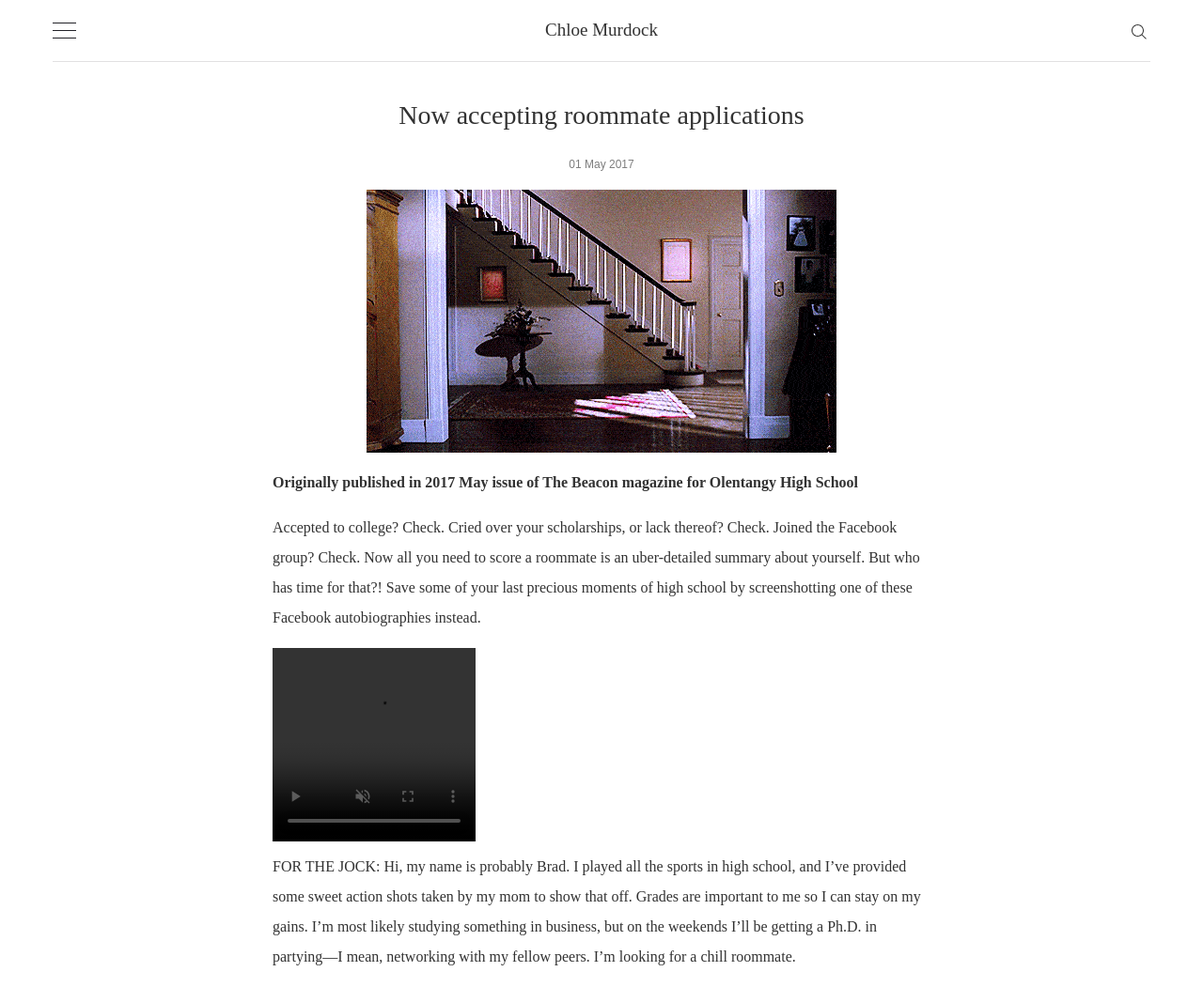
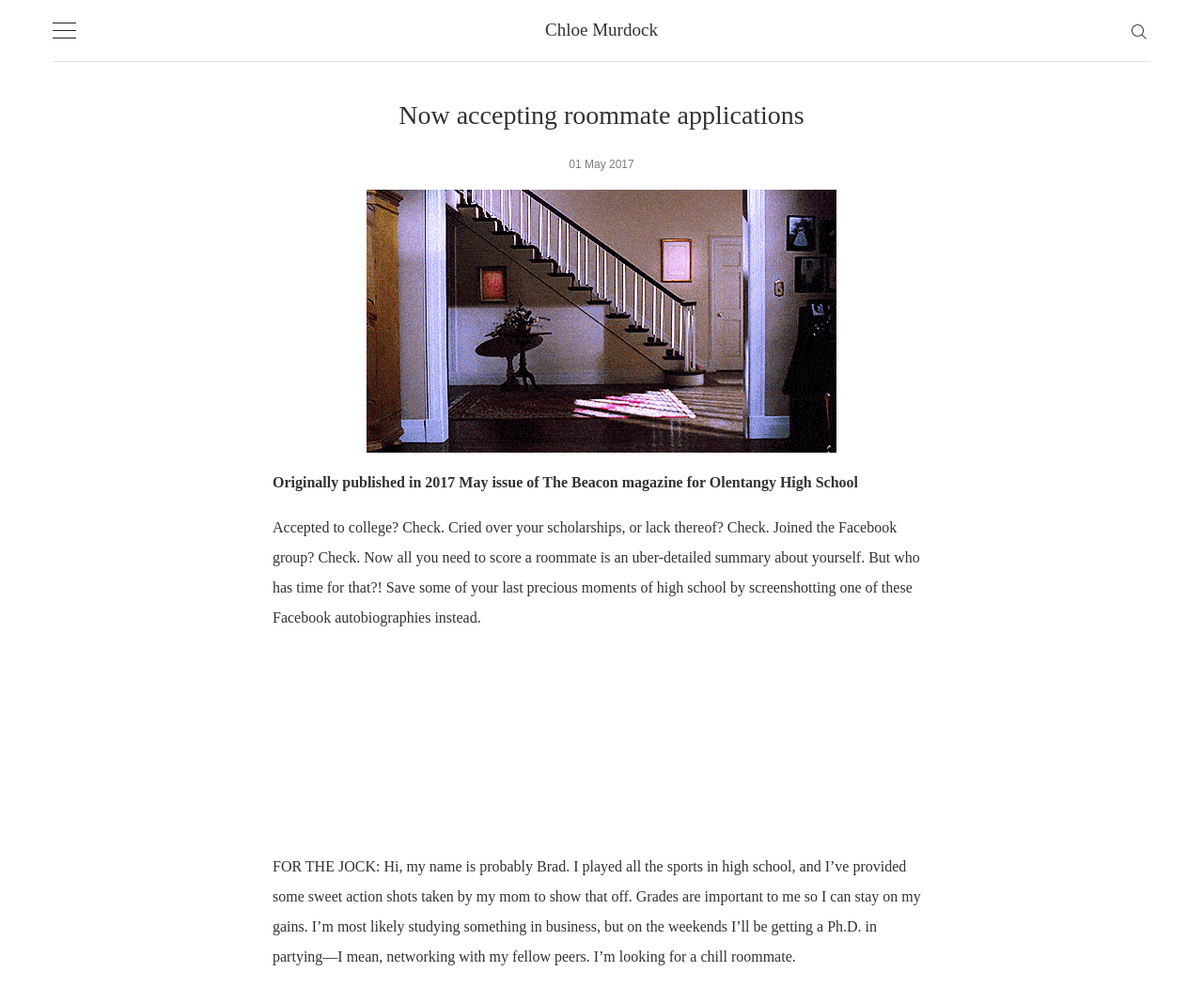
Before and after one commit to chloemurdock/chloemurdock.github.io, a Jekyll site: the page built from _posts/2017-5-1-Now-accepting-roomate-applications.md, in a window 1280 px wide. Shown: the top 1051 px of the page at 94% size. Built offline with Jekyll 4.4.1, drawn with Linux system fonts in a browser that asks for light colours; some web fonts are replaced; grey boxes are pictures that could not be loaded.

Commit message:
Update 2017-5-1-Now-accepting-roomate-applications.md
mp4-control-remove

```diff
--- a/_posts/2017-5-1-Now-accepting-roomate-applications.md
+++ b/_posts/2017-5-1-Now-accepting-roomate-applications.md
@@ -10,29 +10,29 @@ image: '/images/posts/roomate-image.gif'
 
 Accepted to college? Check. Cried over your scholarships, or lack thereof? Check. Joined the Facebook group? Check. Now all you need to score a roommate is an uber-detailed summary about yourself. But who has time for that?! Save some of your last precious moments of high school by screenshotting one of these Facebook autobiographies instead.
 
-<video width="216" height="206" autoplay loop muted controls>
+<video width="216" height="206" autoplay loop muted>
     <source src="/images/posts/roommate-02.mp4" type="video/mp4">
 </video>
 
 FOR THE JOCK: Hi, my name is probably Brad. I played all the sports in high school, and I’ve provided some sweet action shots taken by my mom to show that off. Grades are important to me so I can stay on my gains. I’m most likely studying something in business, but on the weekends I’ll be getting a Ph.D. in partying—I mean, networking with my fellow peers. I’m looking for a chill roommate.
 
-<video width="480" height="270" autoplay loop muted controls>
+<video width="480" height="270" autoplay loop muted>
 <source src="/images/posts/roommate-03.mp4" type="video/mp4">
 </video>
 
 FOR THE MUSICAL THEATRE GEEK: Hey everyone! My name is something upbeat like Carly. I’m 100 percent committed to this school’s music and arts programs, and I’m so excited about it I could sing—both literally and figuratively! I was in show choir, but you could tell that a mile away from this sparkly outfit I’m wearing in at least one picture. I am very specific about the music I listen to and also mentioned the musical “Hamilton” somewhere in my post. If you don’t mind me practicing facial expressions in the mirror or losing against me in a karaoke competition then we should be roommates!
 
-<video width="500" height="200" autoplay loop muted controls>
+<video width="500" height="200" autoplay loop muted>
 <source src="/images/posts/roommate-04.mp4" type="video/mp4">
 </video>
 FOR THE FUTURE FRAT BRO: Hey guys, I’m Chad. Brad and I are already bros, and I convinced him to rush Sigma Apple Pie this year with me. You can see based on my photos that I’m always down for a good time. Follow me on all my other social media, because my life is wayyy too lit to post on Facebook where my grandparents are. Feel free to message me too, but if you’re a girl and I think you’re hot I may or may not aggressively DM you first. Gotta practice for Sigma traditions, am I right?
 
-<video width="500" height="260" autoplay loop muted controls>
+<video width="500" height="260" autoplay loop muted>
 <source src="/images/posts/roommate-05.mp4" type="video/mp4">
 </video>
 FOR THE FUTURE SORORITY SIS: Hey all! I have a popular name like Samantha, and I’m super pumped for college life! I am a walking @dory twitter account which makes me super relatable, and I will get hella likes on this post. I love working out and I can study, but I’m also going to vaguely hint that I know how to party like there is no tomorrow. I am rushing for the Chi Omega-Three Vitamins sisterhood, so if you have a problem with my love for Greek life I will throw a toga at you on my way to the latest frat party.
 
-<video width="244" height="134" autoplay loop muted controls>
+<video width="244" height="134" autoplay loop muted>
 <source src="/images/posts/roommate-06.mp4" type="video/mp4">
 </video>
 FOR THE CONTROL FREAK: Hi everyone. You will only remember me as the crazy person with a billion planned activities, so my name is pretty irrelevant. I’ve provided bullet points of all my current achievements as well as my five-year plan, because I don’t have time to spend 15 minutes on a Facebook post. That said, this will still be an autobiography’s worth of facts about me because I can’t stand not doing the absolute most. This list might include student government, three seasons of sports where I was captain, along with a shortlist of nondescript clubs. My idea of fun involves having my crap together. I’m in the honors dorm this year so if you don’t have a 5.0 GPA, you probably can’t hang.
```
